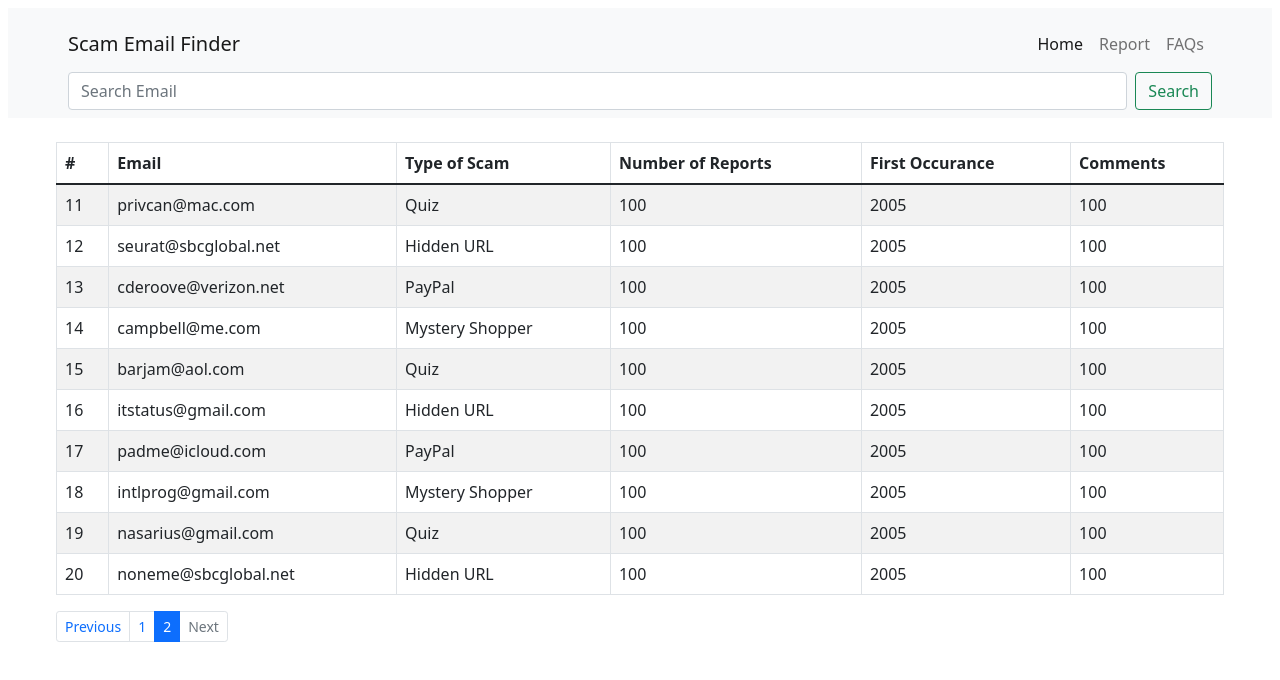
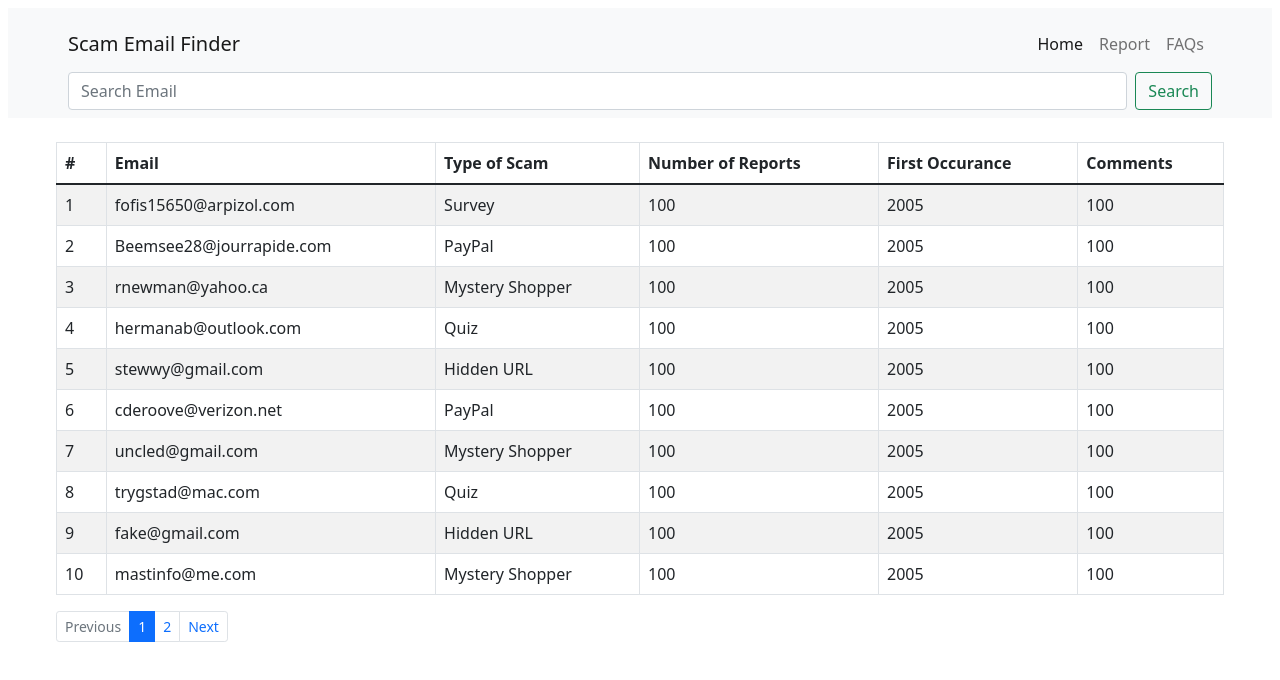
Before and after one commit to mixemer/email_spam_database, a Svelte app: page / in a window 1280 px wide. Shown: the top 680 px of the page. Built offline with nearby package versions, Linux system fonts and the light colour scheme.

Commit message:
fix error with page numbers

```diff
--- a/src/TableDatabase.svelte
+++ b/src/TableDatabase.svelte
@@ -2,16 +2,15 @@
     import { data } from "./dummy_data";
 
     const shown_rows = 10;
-    $: current_page = 2;
-    $: max_page_count = results.length / shown_rows + 1;
+    $: current_page = search_email.trim() === '' ? 1 : 1;
+    $: max_page_count = Math.round(filtered_data.length / shown_rows);
     export let search_email = '';
-    // 0-2, 2-4
 
-	$: results = data.filter(thing => thing.email.toLowerCase().startsWith(search_email.trim().toLowerCase()))
-        .slice((current_page - 1) * shown_rows, current_page * shown_rows);
+
+    $: filtered_data = data.filter(thing => thing.email.toLowerCase().startsWith(search_email.trim().toLowerCase()));
+	$: results = filtered_data.slice((current_page - 1) * shown_rows, current_page * shown_rows);
 
 	const column_names = ["#", "Email", "Type of Scam", "Number of Reports", "First Occurance", "Comments"]
-
 
     function clickedPrevious() {
         if (current_page == 1) return;
@@ -51,12 +50,13 @@
             {/each}
         </tbody>
       </table>
+
       <nav aria-label="Page navigation example">
         <ul class="pagination pagination-sm">
             <li class="page-item {current_page == 1 ? 'disabled' : ''}"><a class="page-link" href="#"
                  on:click={() => clickedPrevious()}>Previous</a></li>
 
-            {#each Array(max_page_count) as _, i}
+            {#each Array((max_page_count)) as _, i}
                 <li class="page-item {i+1 == current_page ? 'active' : ''}"><a class="page-link" href="#"
                     on:click={() => clickedOnPage(i+1)}>{i+1}</a></li>
             {/each}
--- a/src/dummy_data.js
+++ b/src/dummy_data.js
@@ -17,7 +17,5 @@ export const data = [
     { id: 15, email: 'barjam@aol.com', type_of_scam: "Quiz", report_count: "100", first: "2005", comments: "100" },
     { id: 16, email: 'itstatus@gmail.com', type_of_scam: "Hidden URL", report_count: "100", first: "2005", comments: "100" },
     { id: 17, email: 'padme@icloud.com', type_of_scam: "PayPal", report_count: "100", first: "2005", comments: "100" },
-    { id: 18, email: 'intlprog@gmail.com', type_of_scam: "Mystery Shopper", report_count: "100", first: "2005", comments: "100" },
-    { id: 19, email: 'nasarius@gmail.com', type_of_scam: "Quiz", report_count: "100", first: "2005", comments: "100" },
-    { id: 20, email: 'noneme@sbcglobal.net', type_of_scam: "Hidden URL", report_count: "100", first: "2005", comments: "100" }
+    { id: 18, email: 'intlprog@gmail.com', type_of_scam: "Mystery Shopper", report_count: "100", first: "2005", comments: "100" }
 ];
```
Also changed, not shown: public/build/bundle.js, 1 other file (tests, documents, lock files or other folders).
